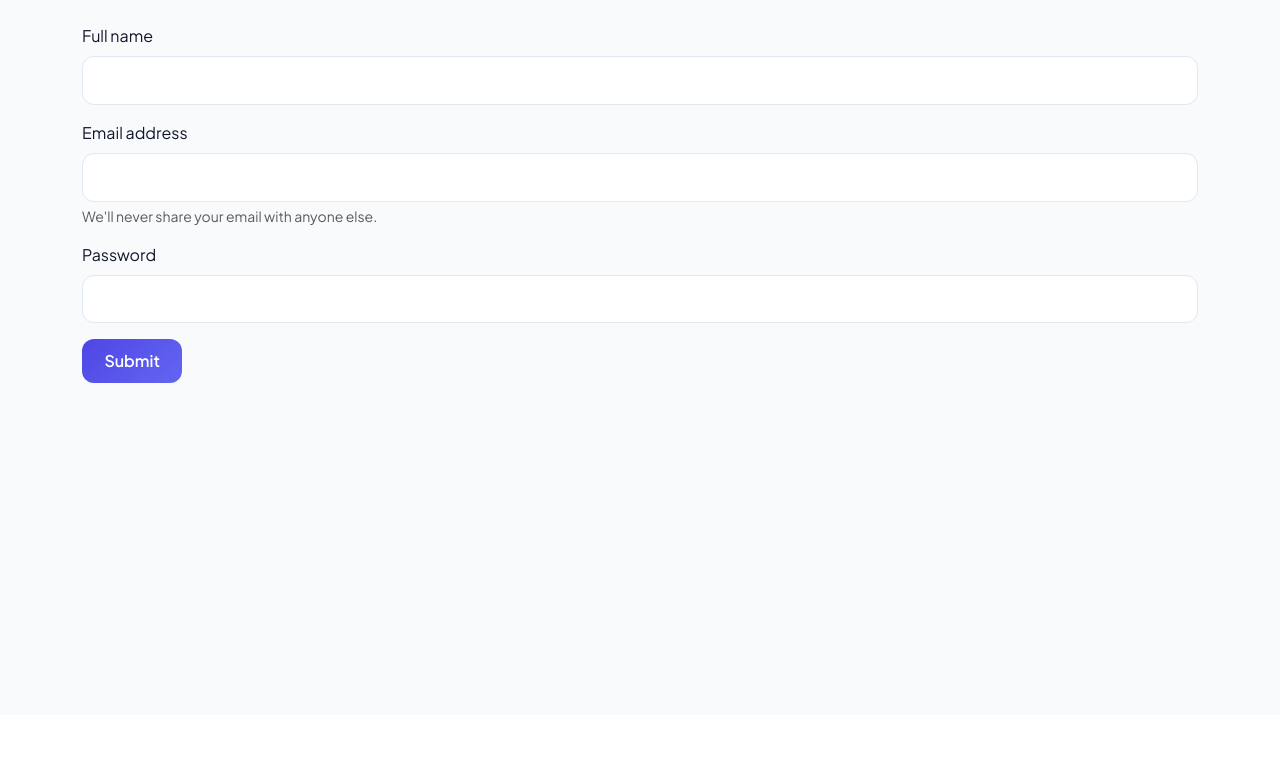
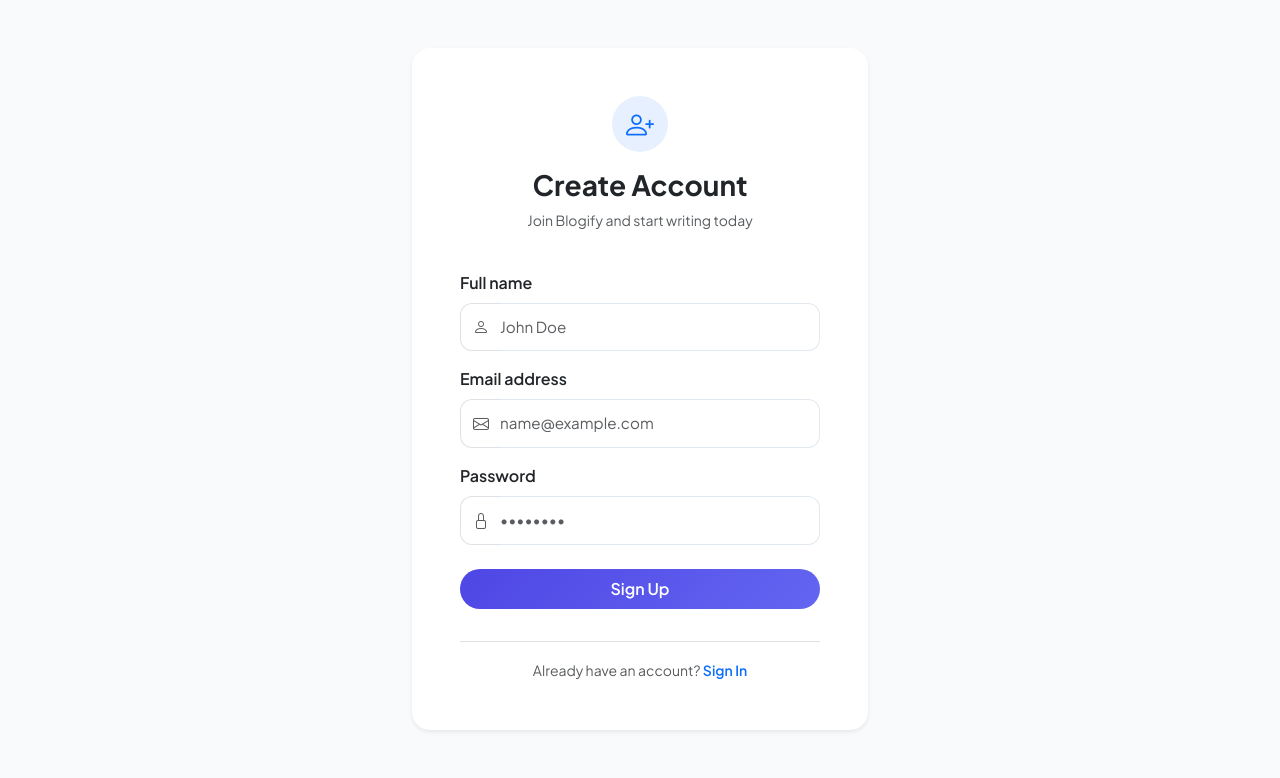
Before and after one commit to rajsingh65145-a11y/Blogging, a Node server app: page /user/signup in a window 1280 px wide. Shown: the part 85-863 px from the top of the page. Before the commit the page ends 468 px from the top, so only its background shows below. Run offline with Node 20, Linux system fonts and the light colour scheme; some libraries are stand-ins or nearby versions.

Commit message:
redesign ui 7

```diff
--- a/views/signup.ejs
+++ b/views/signup.ejs
@@ -1,33 +1,59 @@
 <!DOCTYPE html>
 <html lang="en">
 <head>
-    <%-include('./partials/head')%>
-    <title>Signup</title>
+    <%- include('./partials/head') %>
+    <title>Create Account - Blogify</title>
 </head>
 <body>
-    <%-include('./partials/nav')%>
-<div class="container mt-4">
-    <form action="/user/signup" method="post">
+    <%- include('./partials/nav') %>
 
-        <div class="mb-3">
-    <label for="exampleInputEmail1" class="form-label">Full name</label>
-    <input type="text" class="form-control" id="fullName" name="fullName" aria-describedby="fullName">
+    <div class="container my-5" style="max-width: 480px;">
+        <div class="card custom-card p-4 p-md-5 border-0 shadow-sm">
+            <div class="text-center mb-4">
+                <div class="d-inline-flex align-items-center justify-content-center bg-primary bg-opacity-10 text-primary rounded-circle mb-3" style="width: 56px; height: 56px;">
+                    <i class="bi bi-person-plus fs-3"></i>
+                </div>
+                <h3 class="fw-bold">Create Account</h3>
+                <p class="text-muted small">Join Blogify and start writing today</p>
+            </div>
 
-  </div>
-  <div class="mb-3">
-    <label for="exampleInputEmail1" class="form-label">Email address</label>
-    <input type="email" name="email" class="form-control" id="exampleInputEmail1" aria-describedby="emailHelp">
-    <div id="emailHelp" class="form-text">We'll never share your email with anyone else.</div>
-  </div>
-  <div class="mb-3">
-    <label for="exampleInputPassword1" class="form-label">Password</label>
-    <input  name="password" type="password" class="form-control" id="exampleInputPassword1">
-  </div>
+            <form action="/user/signup" method="post">
+                <div class="mb-3">
+                    <label for="fullName" class="form-label fw-semibold">Full name</label>
+                    <div class="input-group">
+                        <span class="input-group-text bg-white border-end-0 text-muted" style="border-radius: 12px 0 0 12px;"><i class="bi bi-person"></i></span>
+                        <input type="text" class="form-control border-start-0 ps-0" id="fullName" name="fullName" placeholder="John Doe" style="border-radius: 0 12px 12px 0;" required>
+                    </div>
+                </div>
 
-  <button type="submit" class="btn btn-primary">Submit</button>
-</form>
-</div>
+                <div class="mb-3">
+                    <label for="exampleInputEmail1" class="form-label fw-semibold">Email address</label>
+                    <div class="input-group">
+                        <span class="input-group-text bg-white border-end-0 text-muted" style="border-radius: 12px 0 0 12px;"><i class="bi bi-envelope"></i></span>
+                        <input type="email" name="email" class="form-control border-start-0 ps-0" id="exampleInputEmail1" placeholder="name@example.com" style="border-radius: 0 12px 12px 0;" required>
+                    </div>
+                </div>
 
-    <%-include('./partials/scripts')%>
+                <div class="mb-4">
+                    <label for="exampleInputPassword1" class="form-label fw-semibold">Password</label>
+                    <div class="input-group">
+                        <span class="input-group-text bg-white border-end-0 text-muted" style="border-radius: 12px 0 0 12px;"><i class="bi bi-lock"></i></span>
+                        <input name="password" type="password" class="form-control border-start-0 ps-0" id="exampleInputPassword1" placeholder="••••••••" style="border-radius: 0 12px 12px 0;" required>
+                    </div>
+                </div>
+
+                <div class="d-grid mb-3">
+                    <button type="submit" class="btn btn-primary py-2 rounded-pill fw-semibold">Sign Up</button>
+                </div>
+            </form>
+
+            <div class="text-center mt-3 pt-3 border-top">
+                <span class="text-muted small">Already have an account? </span>
+                <a href="/user/signin" class="text-primary fw-semibold small text-decoration-none">Sign In</a>
+            </div>
+        </div>
+    </div>
+
+    <%- include('./partials/scripts') %>
 </body>
 </html>
```
